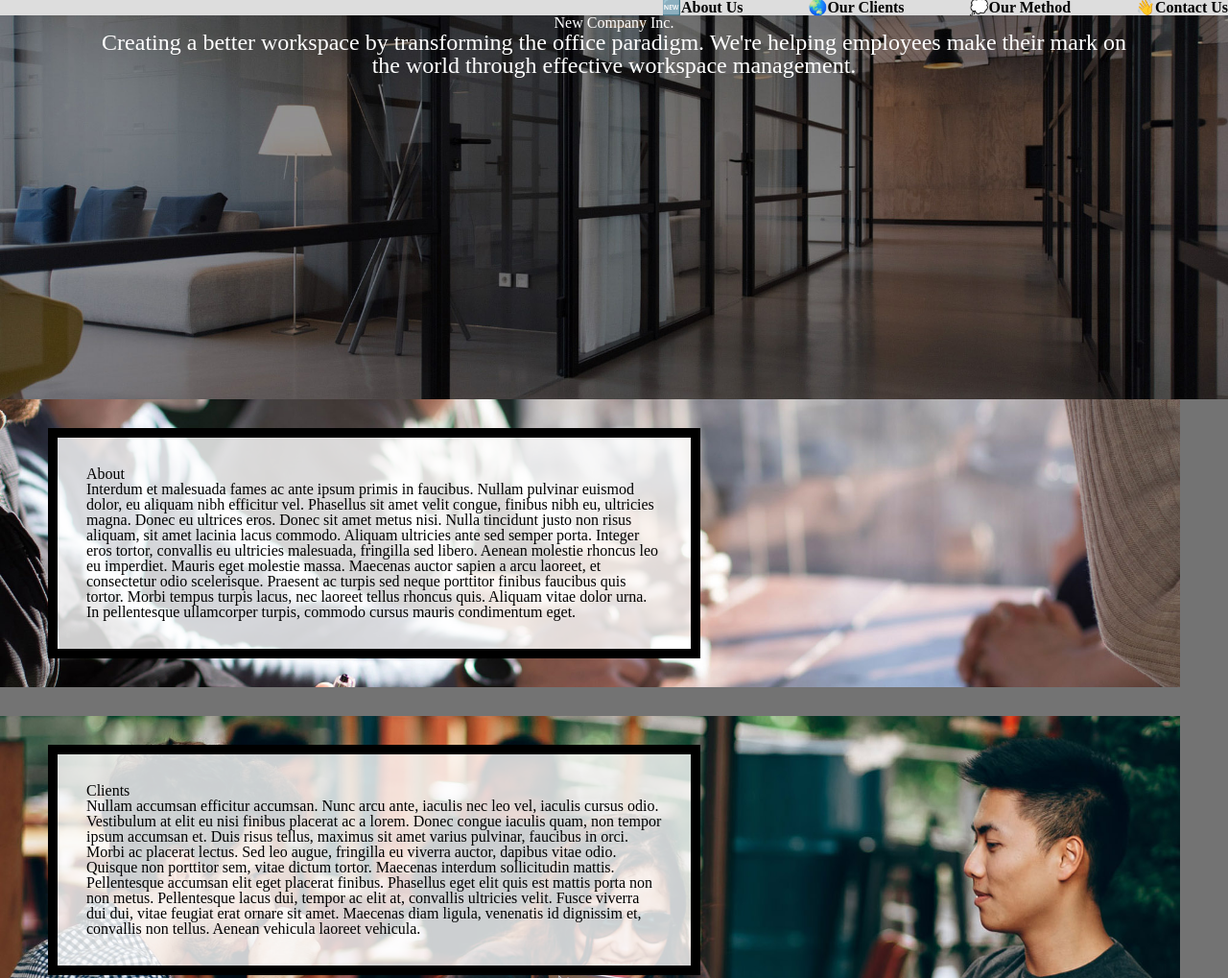
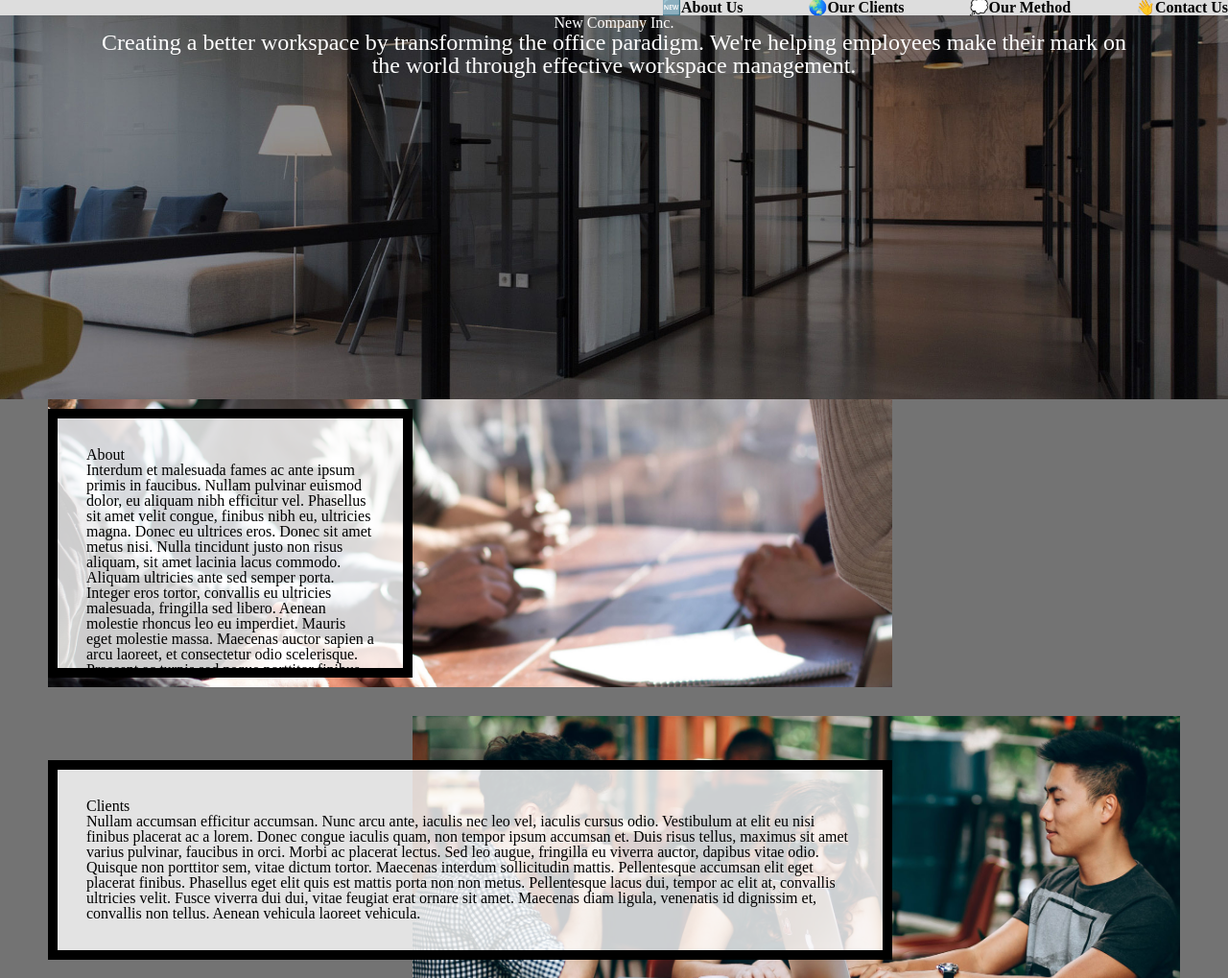
Before and after one commit to Robin-Hood-zjw/homework3-2022, a plain HTML site: page index.html in a window 1280 px wide. Shown: the top 1019 px of the page at 96% size. Drawn offline with Linux system fonts and the light colour scheme.

Commit message:
Add files via upload
sixth commit

```diff
--- a/css/style.css
+++ b/css/style.css
@@ -220,11 +220,11 @@ img{
   }
 
   .about, .method, .clients-image, .contact-image{
-    grid-template-columns: 3 / span 2;
+    grid-column: 3 / span 2;
   }
 
   .clients, .contact, .about-image, .method-image{
-    grid-template-columns: 2 / span 2;
+    grid-column: 2 / span 2;
   }
 
 /** Code for prefers reduced motion **/
```
